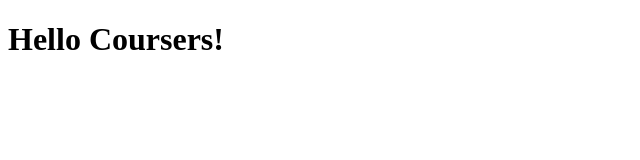
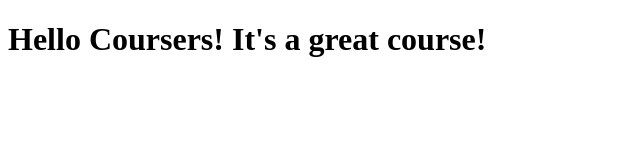
Before and after one commit to indraja2109/coursera-test, a plain HTML site: page index.html in a window 1280 px wide. Shown: the whole page, without its empty margins (0-640 px from the left). Drawn offline with Linux system fonts and the light colour scheme.

Commit message:
a small change

```diff
--- a/index.html
+++ b/index.html
@@ -4,6 +4,6 @@
 	<title>Hello Coursera!</title>
 </head>
 <body>
-<h1>Hello Coursers!</h1>
+<h1>Hello Coursers! It's a great course!</h1>
 </body>
 </html>
```
